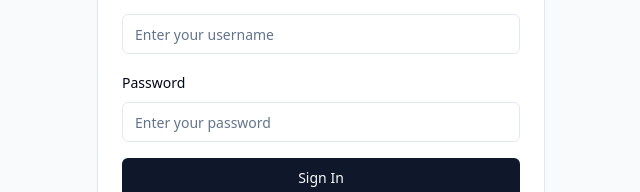
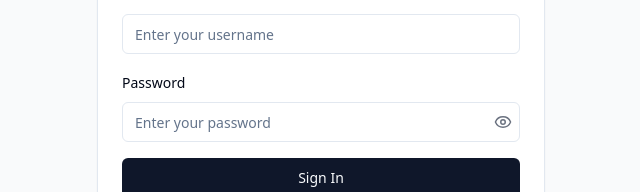
Before and after one commit to alissayuxuan/OMNI-SYS, a React (Vite) app in the folder frontend/: page / in a window 1280 px wide. Shown: the part 309-501 px from the top of the page, without its empty margins (319-959 px from the left). Built offline with nearby package versions, Linux system fonts and the light colour scheme.

Commit message:
deleted signal to fix delete/ create agent; login password eye

```diff
--- a/frontend/src/components/auth/LoginForm.jsx
+++ b/frontend/src/components/auth/LoginForm.jsx
@@ -8,11 +8,14 @@ import { toast } from '@/hooks/use-toast';
 import api from "@/api"
 import { useNavigate } from "react-router-dom"
 import { ACCESS_TOKEN, REFRESH_TOKEN } from "@/constants"
+import { Eye, EyeOff } from 'lucide-react';
+
 
 function LoginForm({route}) {
   const [username, setUsername] = useState('');
   const [password, setPassword] = useState('');
   const [isLoading, setIsLoading] = useState(false);
+  const [showPassword, setShowPassword] = useState(false);
   const navigate = useNavigate()
   //const { login } = useAuth();
 
@@ -55,31 +58,7 @@ function LoginForm({route}) {
         setIsLoading(false)
     }
  }
-  /*
-  const handleSubmit = async (e) => {
-    e.preventDefault();
-    setIsLoading(true);
 
-    try {
-      const success = await login(email, password);
-      if (!success) {
-        toast({
-          title: 'Login Failed',
-          description: 'Invalid email or password',
-          variant: 'destructive'
-        });
-      }
-    } catch (error) {
-      toast({
-        title: 'Error',
-        description: 'An error occurred during login',
-        variant: 'destructive'
-      });
-    } finally {
-      setIsLoading(false);
-    }
-  };
-  */
   return (
     <div className="min-h-screen flex items-center justify-center bg-gray-50">
       <Card className="w-full max-w-md">
@@ -100,16 +79,27 @@ function LoginForm({route}) {
                 required
               />
             </div>
-            <div className="space-y-2">
+            <div className="relative w-full space-y-2">
               <Label htmlFor="password">Password</Label>
+              <div className="relative w-full">
                 <Input
                   id="password"
-                type="password"
+                  type={showPassword ? 'text' : 'password'}
                   value={password}
                   onChange={(e) => setPassword(e.target.value)}
                   placeholder="Enter your password"
+                  className="pr-10"
                   required
                 />
+                <button
+                  type="button"
+                  onClick={() => setShowPassword(prev => !prev)}
+                  className="absolute right-2 top-1/2 -translate-y-1/2 text-gray-500"
+                  tabIndex={-1}
+                >
+                  {showPassword ? <EyeOff size={18}/> : <Eye size={18}/>}
+                </button>
+              </div>
             </div>
             <Button type="submit" className="w-full" disabled={isLoading}>
               {isLoading ? 'Signing in...' : 'Sign In'}
```
Also changed, not shown: 2 other files (tests, documents, lock files or other folders). Lines whose indentation alone changed are shown as unchanged.
